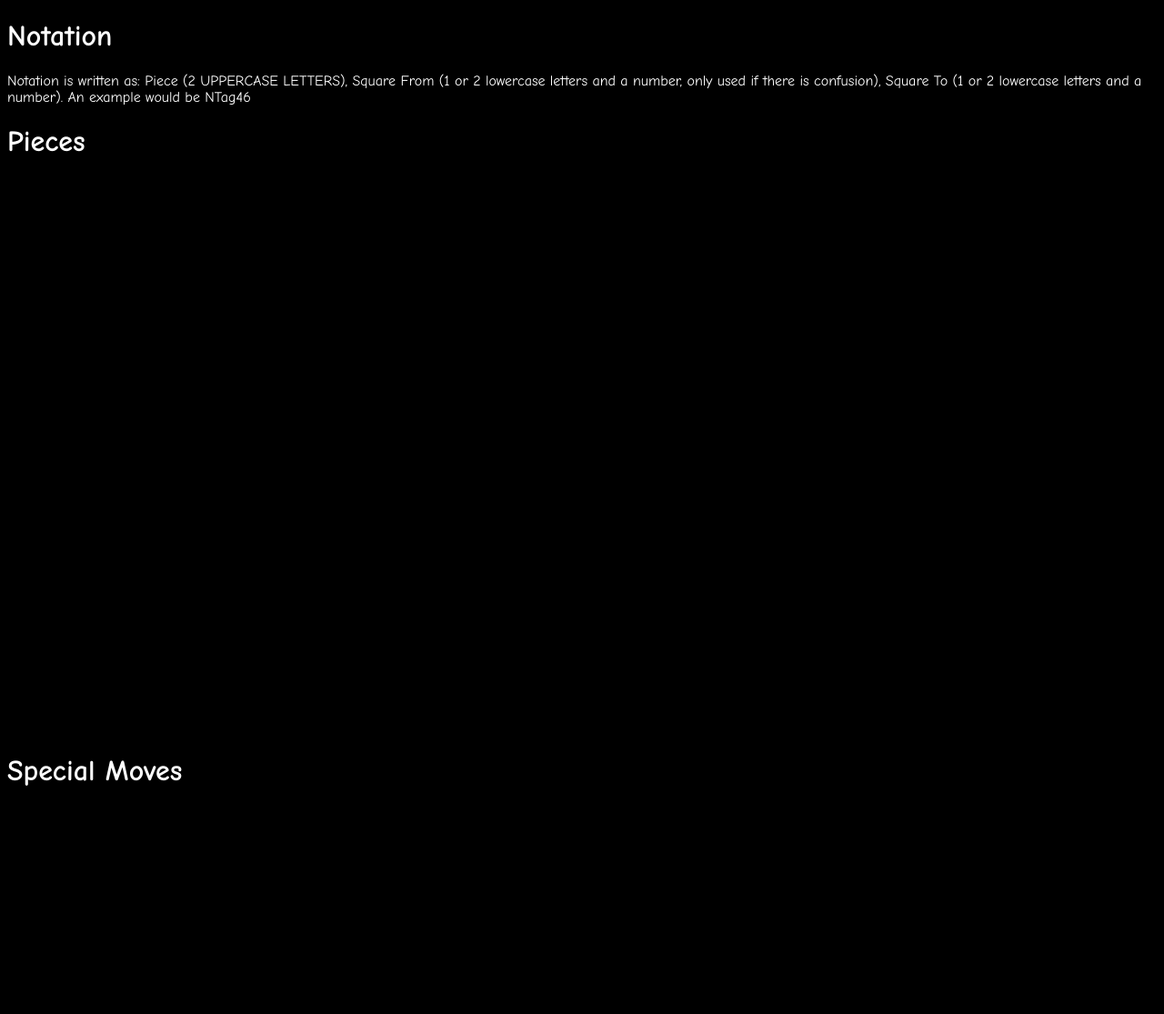
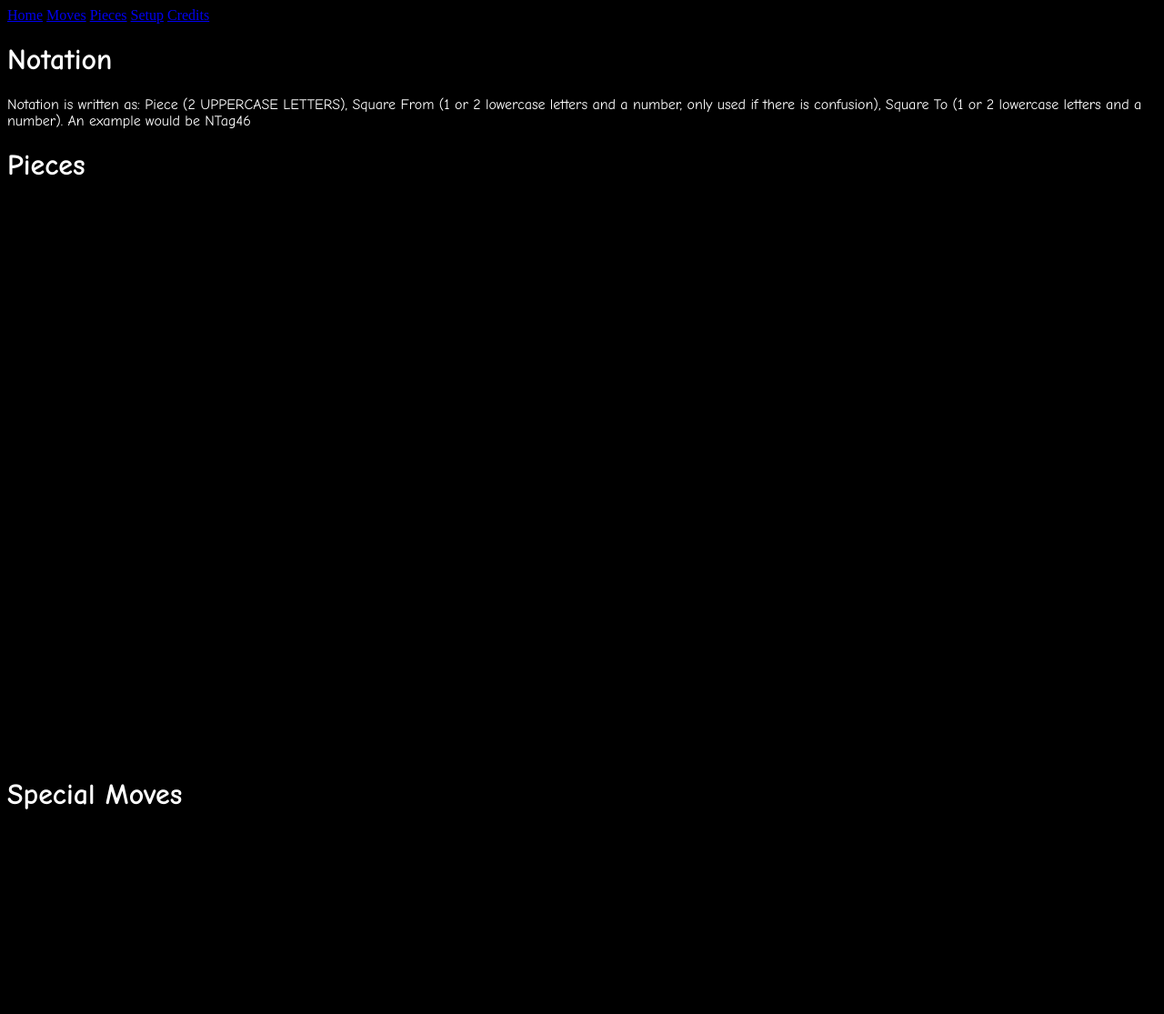
Before and after one commit to AVS-Memer/Chess-In-Ohio, a plain HTML site: page Notation.html in a window 1280 px wide. Shown: the whole page at 91% size. Drawn offline with Linux system fonts and the light colour scheme.

Commit message:
Update Notation.html

```diff
--- a/Notation.html
+++ b/Notation.html
@@ -5,6 +5,11 @@
   </head>
   <body>
     <title>The Chess in Ohio Wiki! - Notation</title>
+    <a href="index.html" class="button">Home</a>
+    <a href="Moves.html" class="button">Moves</a>
+    <a href="Pieces.html" class="button">Pieces</a>
+    <a href="Setup.html" class="button">Setup</a>
+    <a href="Credits.html" class="button">Credits</a>
     <h1>Notation</h1>
     <p>Notation is written as: Piece (2 UPPERCASE LETTERS), Square From (1 or 2 lowercase letters and a number, only used if there is confusion), Square To (1 or 2 lowercase letters and a number). An example would be NTag46</p>
     <h1>Pieces</h1>
```
